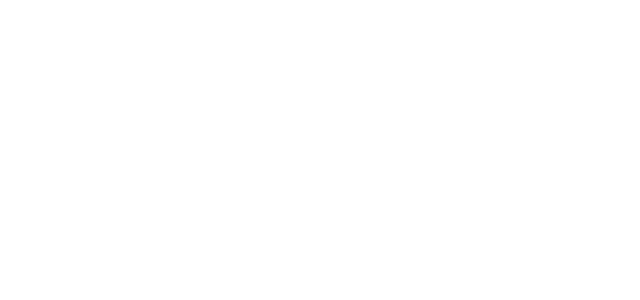
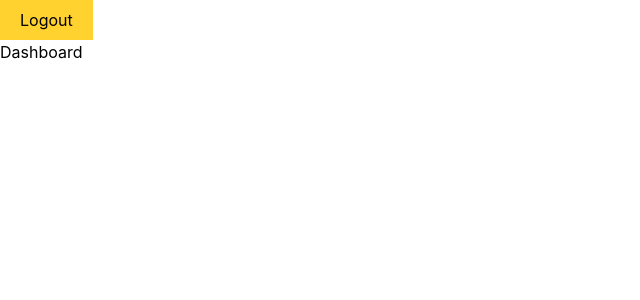
Before and after one commit to devMasrafi/MiniShop, a React (Vite) app in the folder client/: page /dashboard in a window 1280 px wide. Before the commit this address had no page. Shown: the top 300 px of the page, without its empty margins (0-640 px from the left). Built offline with nearby package versions, Linux system fonts and the light colour scheme.

Commit message:
client/server: Dashboard Prep

```diff
--- a/client/src/App.jsx
+++ b/client/src/App.jsx
@@ -5,6 +5,7 @@
 import AuthPage from './pages/AuthPage'
 import Products from './pages/Products'
 import ForgotPass from './component/AuthComponents/ForgotPass'
+import Dashboard from './pages/Dashboard'
 
 function App() {
   return (
@@ -18,6 +19,7 @@
           </Route>
 
           <Route path="/auth" element={<AuthPage />} />
+          <Route path='/dashboard' element={<Dashboard/>} />
           <Route path="/forgotpass" element={<ForgotPass />} />
         </Routes>
       </BrowserRouter>
--- /dev/null
+++ b/client/src/component/AuthComponents/Logout.jsx
@@ -0,0 +1,21 @@
+import { useNavigate } from 'react-router'
+
+const Logout = () => {
+  const navigate = useNavigate()
+
+  const handleLogout = () => {
+    localStorage.removeItem('token')
+
+    navigate('/products')
+  }
+
+  return (
+    <div>
+      <button className="bg-amber-300 px-5 py-2" onClick={() => handleLogout()}>
+        Logout
+      </button>
+    </div>
+  )
+}
+
+export default Logout
--- a/client/src/component/LayoutComponents/Nav.jsx
+++ b/client/src/component/LayoutComponents/Nav.jsx
@@ -20,7 +20,9 @@
       return setLoginstatus(true)
     }
     checktoken()
-  }, [logedInUser])
+  }, [])
+
+  console.log(logedInUser)
 
   return (
     <main className="text-md mx-auto max-w-6xl py-4">
@@ -38,8 +40,9 @@
               {loginStatus ? (
                 // go to dashboard
 
-                <Link to={'/ownerdash'} className="flex items-center gap-x-2">
-                  <FaRegUserCircle /> me
+                <Link to={'/dashboard'} className="flex items-center gap-x-2">
+                  <FaRegUserCircle />{' '}
+                  <span className="capitalize">{logedInUser.name}</span>
                 </Link>
               ) : (
                 // not signed in go to AuthPage
--- /dev/null
+++ b/client/src/pages/Dashboard.jsx
@@ -0,0 +1,16 @@
+import Logout from '../component/AuthComponents/Logout'
+
+const Dashboard = () => {
+  return (
+    <div>
+      <div>
+        <Logout />
+      </div>
+      <div>
+        <h3>Dashboard</h3>
+      </div>
+    </div>
+  )
+}
+
+export default Dashboard
```
Also changed, not shown: 2 other files (tests, documents, lock files or other folders).
